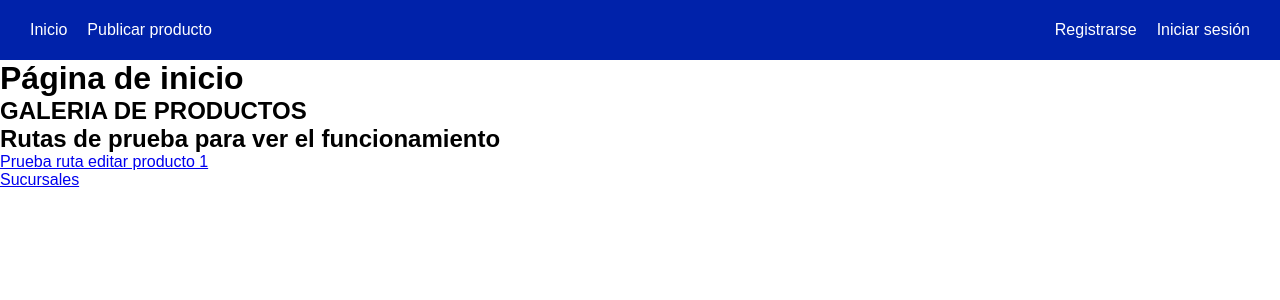
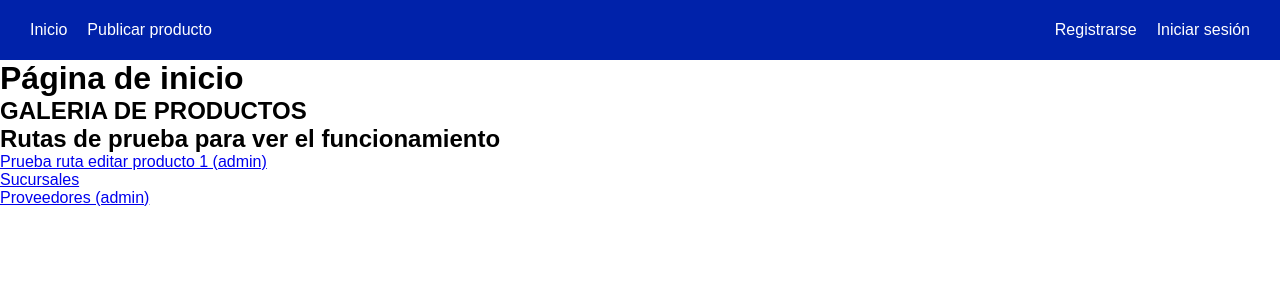
Before and after one commit to Tadeo-2404/FullStack-App-Vivero, a React (Vite) app in the folder frontend/: page / in a window 1280 px wide. Shown: the top 300 px of the page. Built offline with nearby package versions, Linux system fonts and the light colour scheme; the HTML template or start-up script is replaced by a standard one.

Commit message:
Link a proveedores en inicio

```diff
--- a/frontend/src/pages/Inicio.jsx
+++ b/frontend/src/pages/Inicio.jsx
@@ -6,9 +6,11 @@ function Inicio(){
             <h1>Página de inicio</h1>
             <h2>GALERIA DE PRODUCTOS</h2>
             <h2>Rutas de prueba para ver el funcionamiento</h2>
-            <Link to="/admin/editar/1">Prueba ruta editar producto 1</Link>
+            <Link to="/admin/editar/1">Prueba ruta editar producto 1 (admin)</Link>
             <br />
             <Link to="/sucursales">Sucursales</Link>
+            <br />
+            <Link to="/admin/proveedores">Proveedores (admin)</Link>
         </>
     )
 }
```
